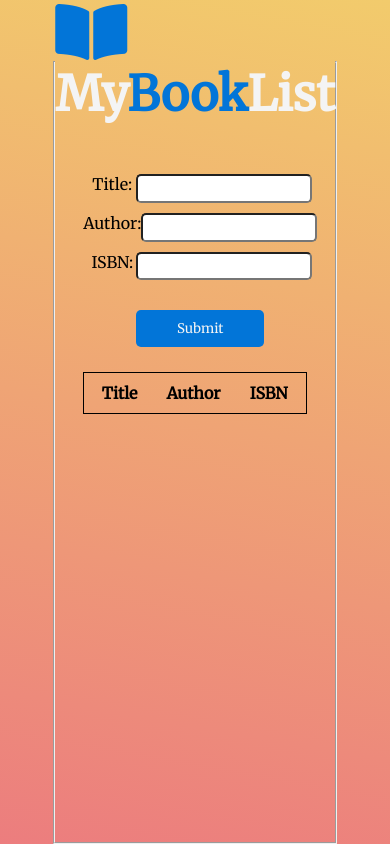
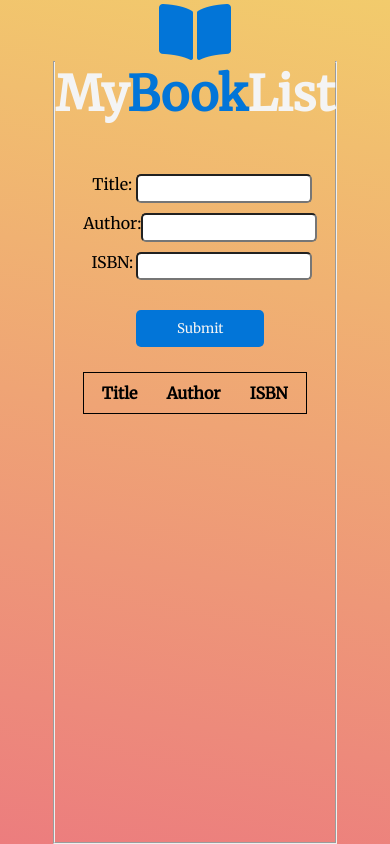
Before and after one commit to kingmaker9841/book-list, a plain HTML site: page index.html in a window 390 px wide. Drawn offline with Linux system fonts and the light colour scheme.

Commit message:
For Screen with max-width: 600px

```diff
--- a/css/style.css
+++ b/css/style.css
@@ -94,3 +94,13 @@ table{
   background-color: green;
   color: #f4f4f4;
 }
+
+
+@media only screen and (max-width: 600px){
+  legend{
+    display: flex;
+    flex-flow: column wrap;
+    justify-content: center;
+    align-items: center;
+  }
+}
```
